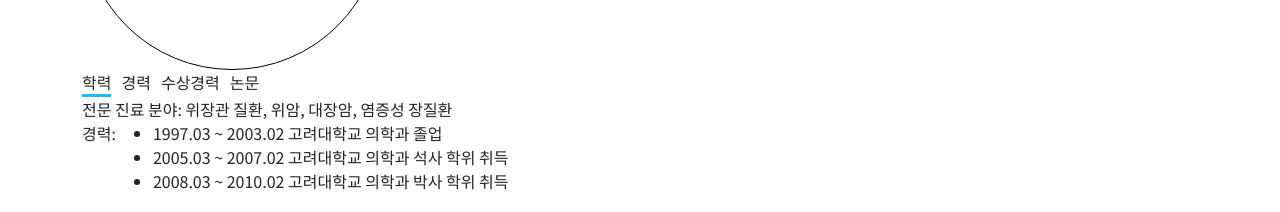
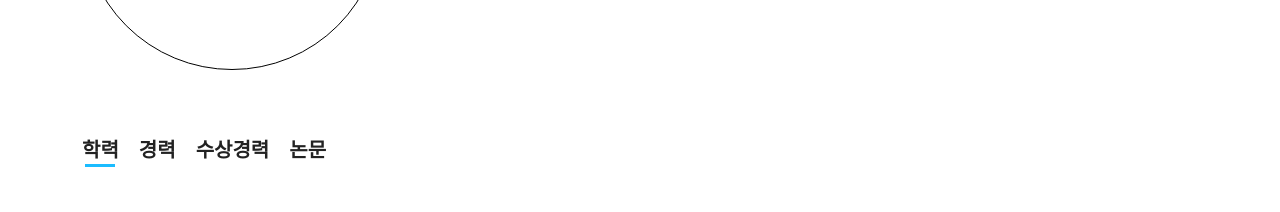
Before and after one commit to SeungJaeHong/KnowingDoctor_introduce, a React (Create React App) app in the folder doctor/: page /professor/Kim_Eun_Sun in a window 1280 px wide. Shown: the part 346-558 px from the top of the page. Built offline with nearby package versions, Linux system fonts and the light colour scheme.

Commit message:
made tab bar in professor tab

```diff
--- a/doctor/src/components/Medical_staff.js
+++ b/doctor/src/components/Medical_staff.js
@@ -5,6 +5,12 @@ import 의료진목록 from "../data/의료진목록";
 import "../style/Medi.scss";
 import defaultImg from "../srcImage/defaultProfile.png";
 function Medical_staff(props) {
+  //학력, 경력, 수상경력, 학회활동, 논문
+  let 탭목룍 = ['학력','경력','수상경력','학회활동','논문']
+  let 보유목룍 = [];
+  for(let i =0;i<5;i++){
+
+  }
   let url = useParams().name;
   console.log(url);
   console.log(의료진목록);
@@ -13,6 +19,8 @@ function Medical_staff(props) {
   });
   console.log(대상);
   const [info,setInfo] = useState(0);
+
+
   return (
     <div className="container mt-5">
       <div className="d-flex">
@@ -29,10 +37,10 @@ function Medical_staff(props) {
         </div>
       </div>
       <div className="professor-profile-tab">
-        <div className="tab-list active">학력</div>
-        <div className="tab-list">경력</div>
-        <div className="tab-list">수상경력</div>
-        <div className="tab-list">논문</div>
+        <div onClick={()=>setInfo(0)} className={`tab-list ${info === 0 ? 'active' : ''}`}>학력</div>
+        <div onClick={()=>setInfo(1)} className={`tab-list ${info === 1 ? 'active' : ''}`}>경력</div>
+        <div onClick={()=>setInfo(2)} className={`tab-list ${info === 2 ? 'active' : ''}`}>수상경력</div>
+        <div onClick={()=>setInfo(3)} className={`tab-list ${info === 3 ? 'active' : ''}`}>논문</div>
       </div>
       <div className="전문진료분야">
         전문 진료 분야:{" "}
--- a/doctor/src/style/Medi.scss
+++ b/doctor/src/style/Medi.scss
@@ -18,12 +18,27 @@
   animation-fill-mode: backwards;
 }
 .professor-profile-tab {
-    display: flex;
-    gap: 10px;
+  margin: 64px 0px;
+  display: flex;
+  gap: 20px;
+  color: $black;
+  font-weight: 700;
+  font-size: 20px;
   .tab-list {
-      &.active{
-          border-bottom: 3px solid $skyBlue;
-      }
+    &::after {
+      content: "";
+      display: block;
+      width: 100%;
+      max-width: 30px;
+      margin: auto;
+      height: 3px;
+      opacity: 0;
+      background: $skyBlue;
+      transition: all .5s ease-in-out;
+    }
+    &.active::after {
+      opacity: 1;
+    }
   }
 }
 
```
